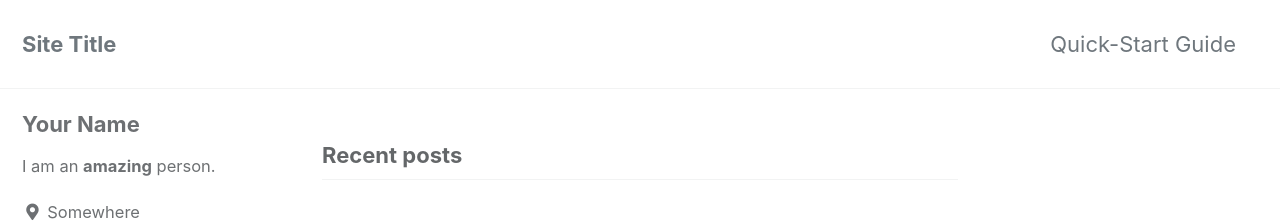
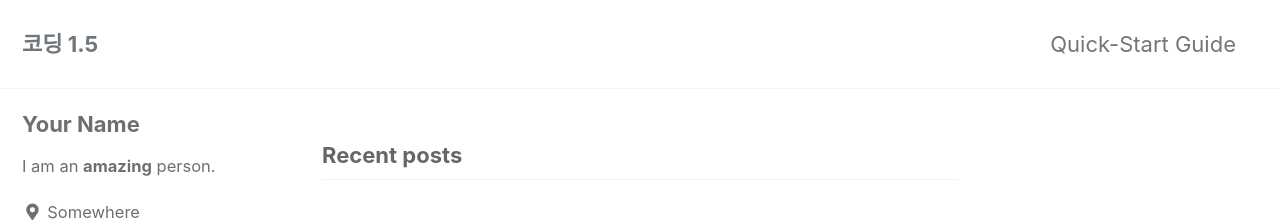
Before and after one commit to TaeHyeon47/TaeHyeon47.github.io, a Jekyll site: the page built from index.html, in a window 1280 px wide. Shown: the top 222 px of the page. Built offline with Jekyll 4.4.1, drawn with Linux system fonts in a browser that asks for light colours; cached includes are drawn as plain includes; the list of posts is cut into pages by our own code.

Commit message:
Update _config.yml

```diff
--- a/_config.yml
+++ b/_config.yml
@@ -16,7 +16,7 @@ minimal_mistakes_skin    : "default" # "air", "aqua", "contrast", "dark", "dirt"
 
 # Site Settings
 locale                   : "en-US"
-title                    : "Site Title"
+title                    : "코딩 1.5"
 title_separator          : "-"
 subtitle                 : # site tagline that appears below site title in masthead
 name                     : "Your Name"
```
